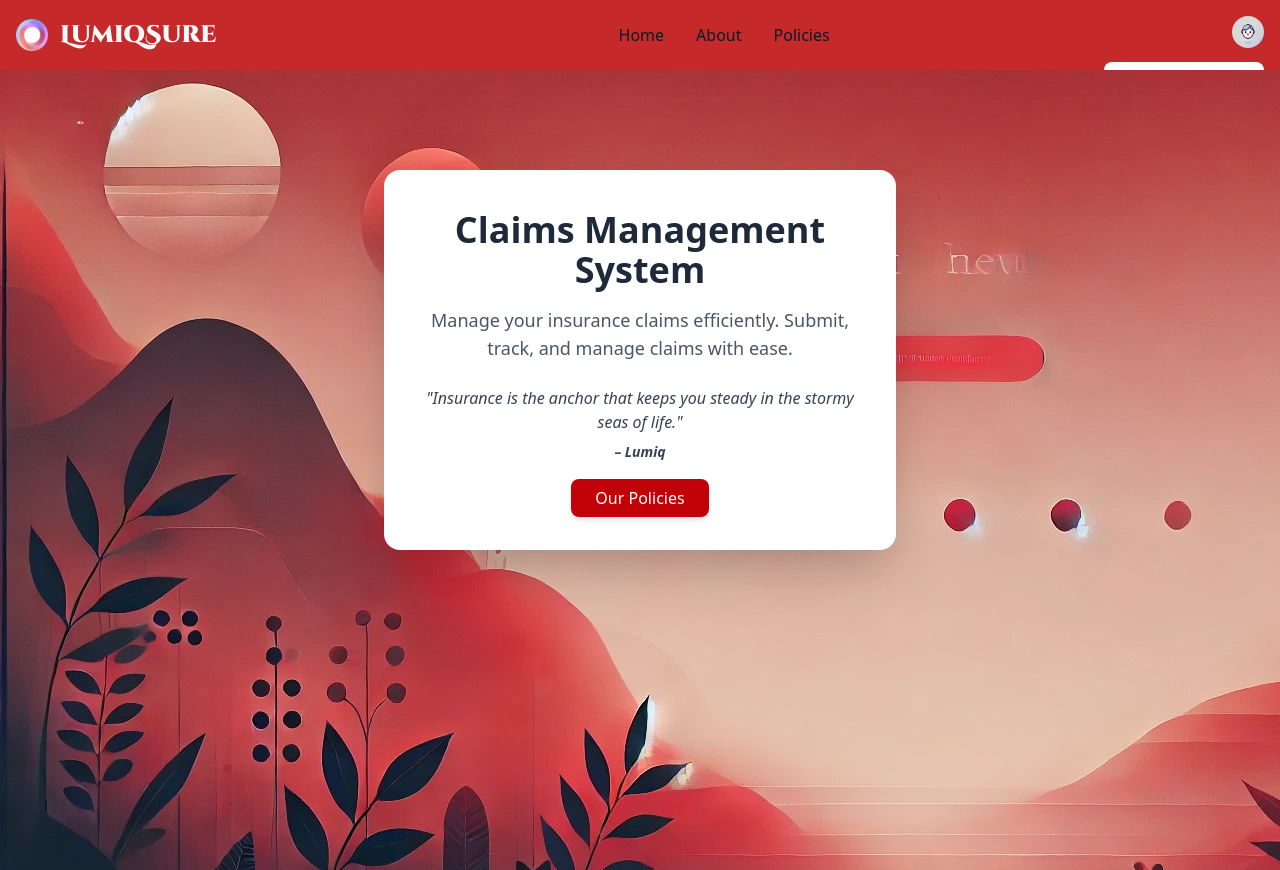
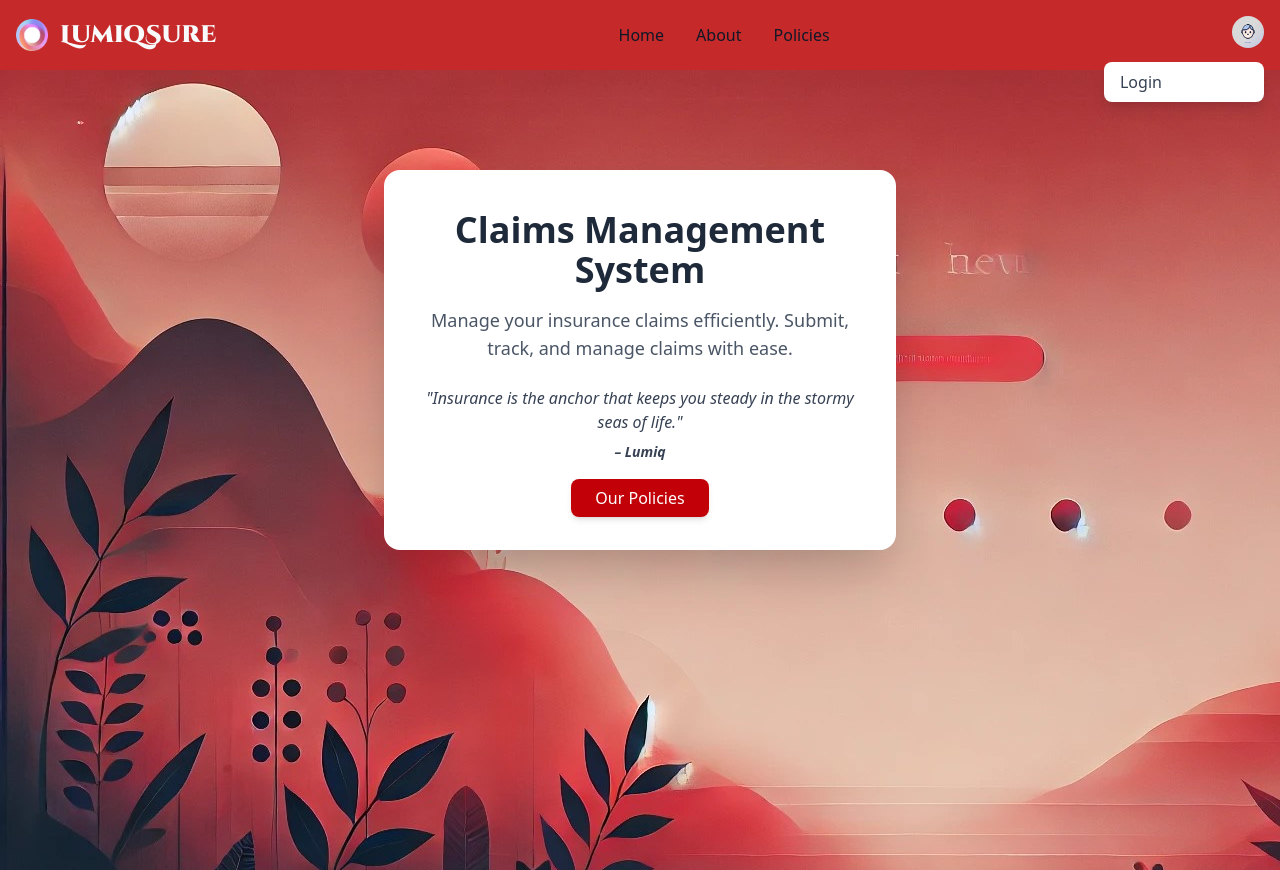
Before and after one commit to shanmu97/Claims-Management-System, a React (Vite) app in the folder Frontend/cms_frontend/: page / in a window 1280 px wide. Both pictures are taken after a click on the button 1247 px from the left and 32 px from the top of the page. Built offline with nearby package versions, Linux system fonts and the light colour scheme.

Commit message:
Navbar updated

```diff
--- a/Frontend/cms_frontend/src/Components/Navbar/Navbar.jsx
+++ b/Frontend/cms_frontend/src/Components/Navbar/Navbar.jsx
@@ -1,7 +1,7 @@
 import { useState } from "react";
 import { Link, useNavigate } from "react-router-dom";
 import { useAuth } from "../../Contexts/AuthContext";
-import logo from '../../../lumiqai_logo.jpg'
+import logo from '../../../lumiqai_logo.jpg';
 import user from '../../../userlogo123.jpg';
 
 function Navbar() {
@@ -31,8 +31,8 @@ function Navbar() {
         <div className="flex items-center md:order-2 space-x-3">
           <div className="relative">
             <button
-              onClick={() => {setDropdownOpen(!dropdownOpen);setActive("user")}}
-              className="focus:outline-none"
+              onClick={() => { setDropdownOpen(!dropdownOpen); setActive("user"); }}
+              className="focus:outline-none relative z-10" // Added relative and z-index to the button
             >
               <img
                 className="w-8 h-8 rounded-full transform transition duration-200 hover:scale-110"
@@ -42,20 +42,20 @@ function Navbar() {
             </button>
 
             {dropdownOpen && (
-              <div className="absolute right-0 mt-2 w-40 bg-white shadow-lg rounded-lg">
+              <div className="absolute right-0 mt-2 w-40 bg-white shadow-lg rounded-lg z-20"> {/* Added z-index to the dropdown */}
                 {isLoggedIn && (
                   <Link
                     to="/profile"
                     onClick={() => setDropdownOpen(false)}
-                    className="block px-4 py-2 text-gray-700 hover:bg-gray-100"
+                    className="z-50 block px-4 py-2 text-gray-700 hover:bg-gray-100"
                   >
-                    Profile
+                    Dashboard
                   </Link>
                 )}
                 {isLoggedIn ? (
                   <button
                     onClick={handleLogout}
-                    className="block w-full text-left px-4 py-2 text-gray-700 hover:bg-gray-100"
+                    className="z-50 block w-full text-left px-4 py-2 text-gray-700 hover:bg-gray-100"
                   >
                     Logout
                   </button>
@@ -63,7 +63,7 @@ function Navbar() {
                   <Link
                     to="/login"
                     onClick={() => setDropdownOpen(false)}
-                    className="block px-4 py-2 text-gray-700 hover:bg-gray-100"
+                    className="z-50 block px-4 py-2 text-gray-700 hover:bg-gray-100"
                   >
                     Login
                   </Link>
```
